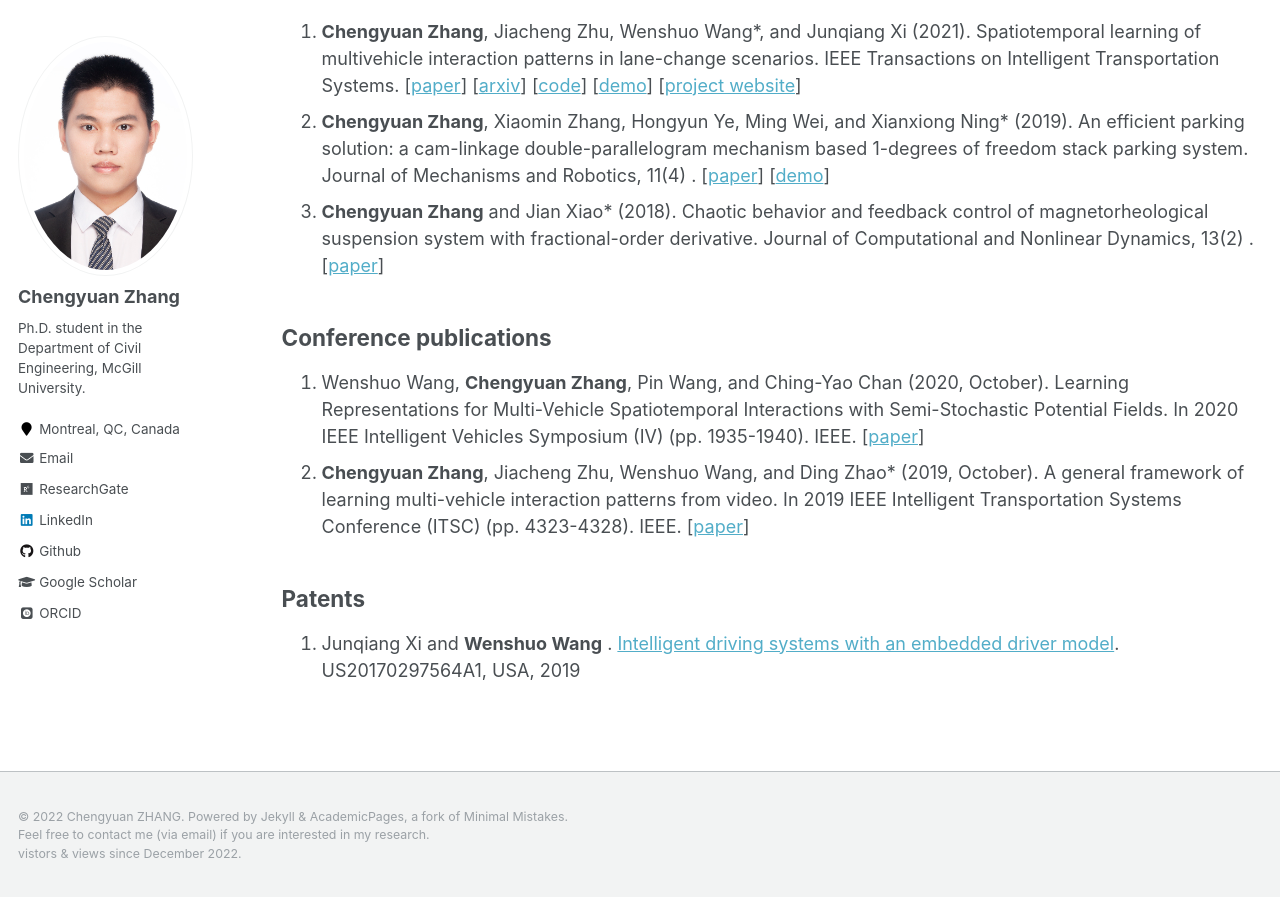
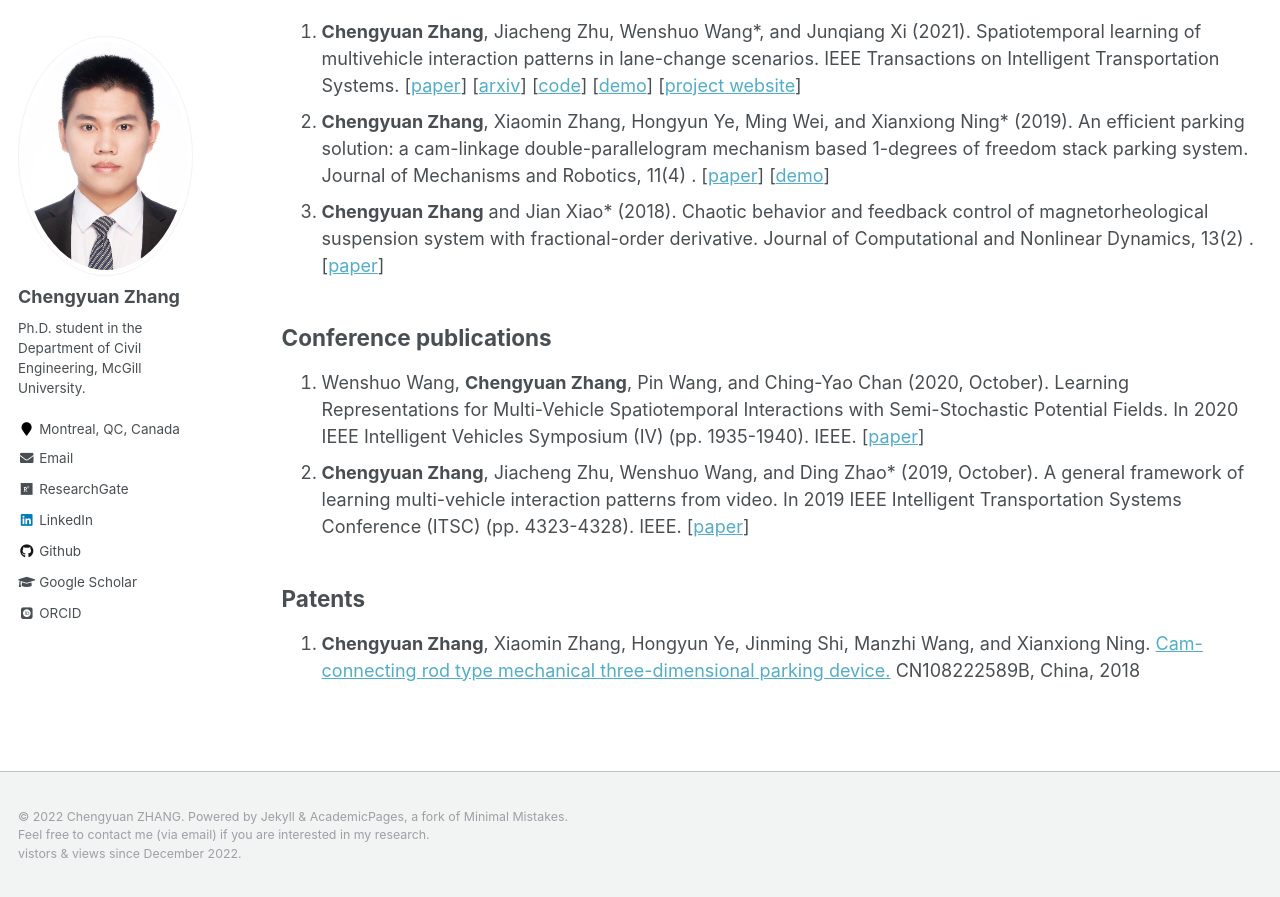
Before and after one commit to Chengyuan-Zhang/chengyuan-zhang.github.io, a Jekyll site: the page built from _pages/publications.md, in a window 1280 px wide and 900 px high, scrolled down 872 px. Shown: the top 897 px of the window. Built offline with Jekyll 4.4.1, drawn with Linux system fonts in a browser that asks for light colours; some web fonts are replaced; comment, search, counter and statistics services are not loaded.

Commit message:
Update publications.md

```diff
--- a/_pages/publications.md
+++ b/_pages/publications.md
@@ -58,6 +58,6 @@ The list is not frequently updated. Please see Google Scholar for recent updates
 
 ## Patents
 
-1. Junqiang Xi and **Wenshuo Wang**
-   . [Intelligent driving systems with an embedded driver model](https://patents.google.com/patent/US10286900B2/en).
-   US20170297564A1, USA, 2019
+1. **Chengyuan Zhang**, Xiaomin Zhang, Hongyun Ye, Jinming Shi, Manzhi Wang, and Xianxiong Ning.
+   [Cam-connecting rod type mechanical three-dimensional parking device.](https://patents.google.com/patent/CN108222589B/en)
+   CN108222589B, China, 2018
```
